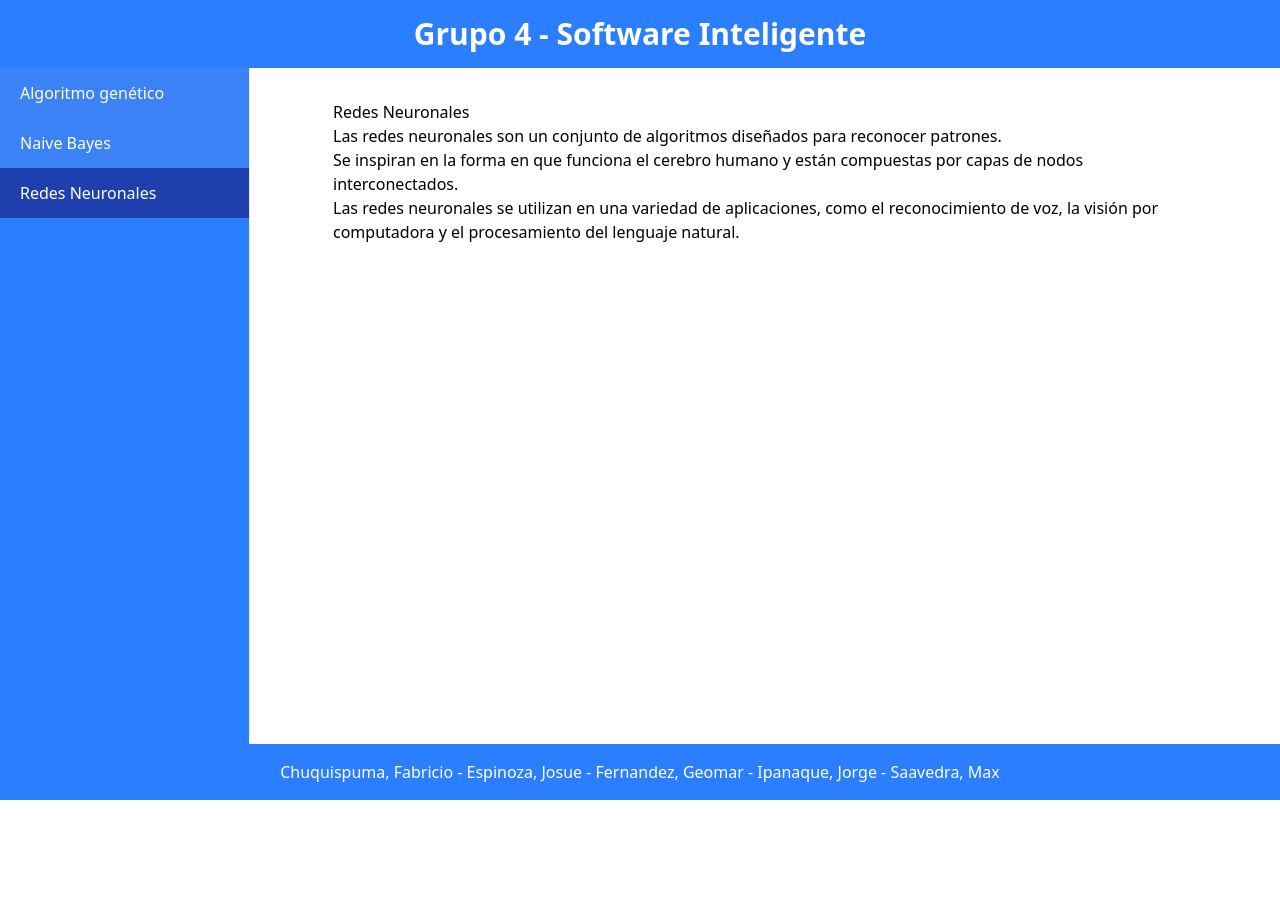
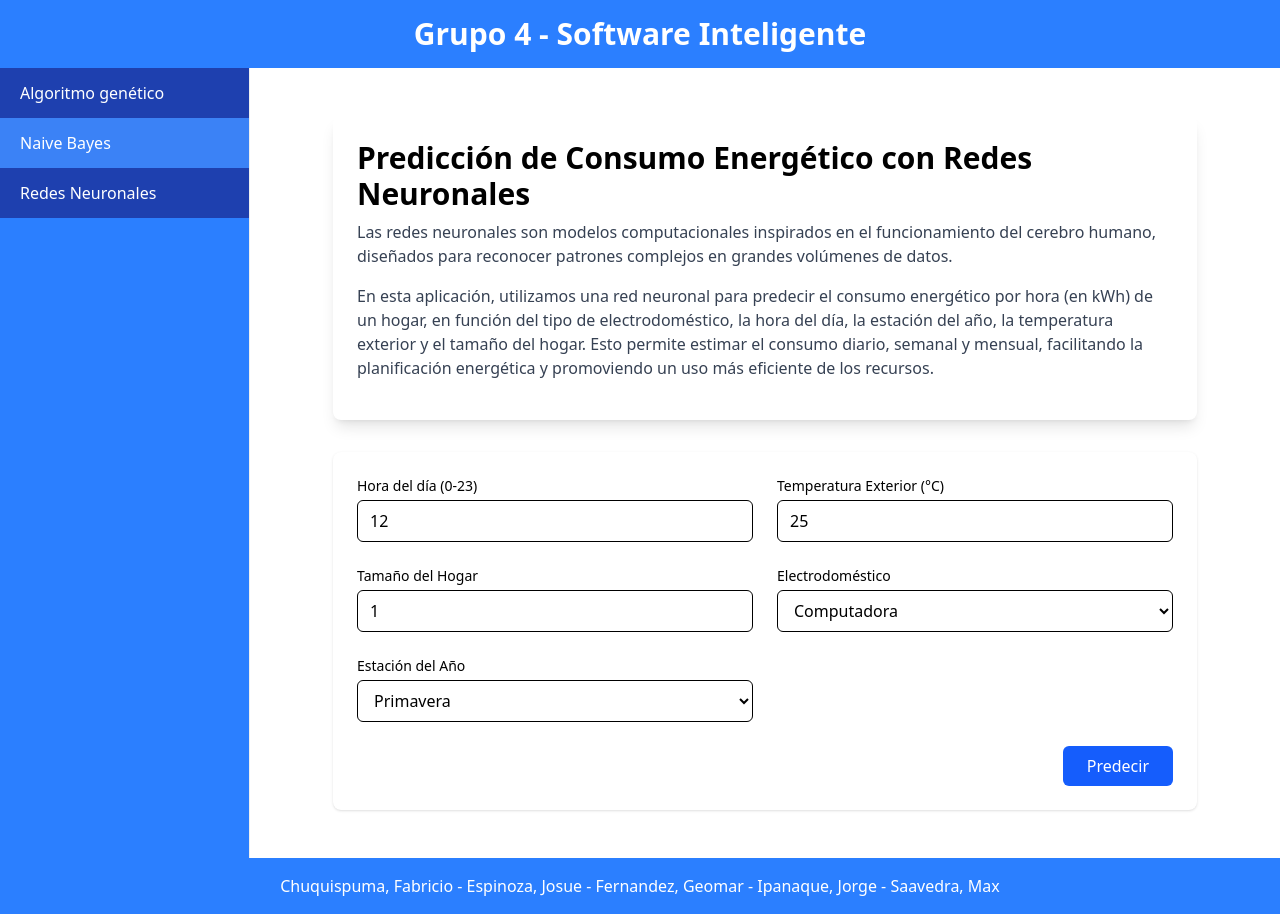
Before and after one commit to software-inteligente-G1/ia_front, a React (Vite) app: page /neural-networks in a window 1280 px wide. Before the commit the page ends 800 px from the top, so only its background shows below. Built offline with nearby package versions, Linux system fonts and the light colour scheme.

Commit message:
feat: add neural networks component

```diff
--- a/src/pages/neural-networks/components/main/neural-networks.component.tsx
+++ b/src/pages/neural-networks/components/main/neural-networks.component.tsx
@@ -1,10 +1,152 @@
+import React, { useState } from 'react';
+import {predictNeuralNetwork} from '../../services/neural-networks.service.ts';
+import {applianceLabels, initialState, seasonLabels} from "../../constants/general.constant.ts";
+import type {EnergyInput, EnergyOutput} from "../../interfaces/energy.interface.ts";
+
 export default function NeuralNetworksComponent() {
-  return (
-    <div className="max-w-4xl mx-auto max-h-4xl my-auto p-4">
-      <h1>Redes Neuronales</h1>
-      <p>Las redes neuronales son un conjunto de algoritmos diseñados para reconocer patrones.</p>
-      <p>Se inspiran en la forma en que funciona el cerebro humano y están compuestas por capas de nodos interconectados.</p>
-      <p>Las redes neuronales se utilizan en una variedad de aplicaciones, como el reconocimiento de voz, la visión por computadora y el procesamiento del lenguaje natural.</p>
-    </div>
-  );
+    const [formData, setFormData] = useState<EnergyInput>(initialState);
+    const [result, setResult] = useState<EnergyOutput | null>(null);
+    const [loading, setLoading] = useState(false);
+    const [error, setError] = useState('');
+
+    const handleChange = (e: React.ChangeEvent<HTMLInputElement | HTMLSelectElement>) => {
+        const { name, value } = e.target;
+        setFormData(prev => ({
+            ...prev,
+            [name]: name === 'appliance_type' || name === 'season' || name === 'household_size' || name === 'time'
+                ? Number(value)
+                : value
+        }));
+    };
+
+    const handleSubmit = async (e: React.FormEvent) => {
+        e.preventDefault();
+        setLoading(true);
+        setError('');
+        setResult(null);
+        try {
+            const response = await predictNeuralNetwork(formData);
+            setResult(response);
+        } catch (err) {
+            setError('Error al obtener la predicción. Revisa tu conexión o los datos ingresados.');
+        } finally {
+            setLoading(false);
+        }
+    };
+
+    return (
+        <div className="max-w-4xl mx-auto my-8 px-4">
+            {/* Introductory section about Neural Networks */}
+            <section className="bg-white shadow-lg rounded-lg p-6 mb-8">
+                <h1 className="text-3xl font-bold mb-2">
+                    Predicción de Consumo Energético con Redes Neuronales
+                </h1>
+                <p className="text-gray-700 mb-4">
+                    Las redes neuronales son modelos computacionales inspirados en el funcionamiento del cerebro humano, diseñados para reconocer patrones complejos en grandes volúmenes de datos.
+                </p>
+                <p className="text-gray-700 mb-4">
+                    En esta aplicación, utilizamos una red neuronal para predecir el consumo energético por hora (en kWh) de un hogar, en función del tipo de electrodoméstico, la hora del día, la estación del año, la temperatura exterior y el tamaño del hogar. Esto permite estimar el consumo diario, semanal y mensual, facilitando la planificación energética y promoviendo un uso más eficiente de los recursos.
+                </p>
+            </section>
+
+            {/* Prediction Form */}
+            <div className="bg-white shadow rounded-lg p-6 mb-8">
+                <form onSubmit={handleSubmit} className="grid grid-cols-1 sm:grid-cols-2 gap-6">
+                    <div>
+                        <label className="block text-sm font-medium">Hora del día (0-23)</label>
+                        <input
+                            type="number"
+                            name="time"
+                            value={formData.time}
+                            onChange={handleChange}
+                            className="w-full mt-1 px-3 py-2 border rounded-md"
+                            min="0" max="23"
+                            required
+                        />
+                    </div>
+
+                    <div>
+                        <label className="block text-sm font-medium">Temperatura Exterior (°C)</label>
+                        <input
+                            type="number"
+                            name="temperature"
+                            value={formData.temperature}
+                            onChange={handleChange}
+                            className="w-full mt-1 px-3 py-2 border rounded-md"
+                            required
+                        />
+                    </div>
+
+                    <div>
+                        <label className="block text-sm font-medium">Tamaño del Hogar</label>
+                        <input
+                            type="number"
+                            name="household_size"
+                            value={formData.household_size}
+                            onChange={handleChange}
+                            className="w-full mt-1 px-3 py-2 border rounded-md"
+                            required
+                        />
+                    </div>
+
+                    <div>
+                        <label className="block text-sm font-medium">Electrodoméstico</label>
+                        <select
+                            name="appliance_type"
+                            value={formData.appliance_type}
+                            onChange={handleChange}
+                            className="w-full mt-1 px-3 py-2 border rounded-md"
+                        >
+                            {applianceLabels.map((label, idx) => (
+                                <option key={idx} value={idx}>{label}</option>
+                            ))}
+                        </select>
+                    </div>
+
+                    <div>
+                        <label className="block text-sm font-medium">Estación del Año</label>
+                        <select
+                            name="season"
+                            value={formData.season}
+                            onChange={handleChange}
+                            className="w-full mt-1 px-3 py-2 border rounded-md"
+                        >
+                            {seasonLabels.map((label, idx) => (
+                                <option key={idx} value={idx}>{label}</option>
+                            ))}
+                        </select>
+                    </div>
+
+                    <div className="sm:col-span-2 flex justify-end">
+                        <button
+                            type="submit"
+                            disabled={loading}
+                            className="px-6 py-2 bg-blue-600 text-white font-medium rounded-md hover:bg-blue-700 disabled:opacity-50"
+                        >
+                            {loading ? 'Calculando...' : 'Predecir'}
+                        </button>
+                    </div>
+                </form>
+            </div>
+
+            {/* Result */}
+            {result && (
+                <div className="mb-6 p-4 rounded-lg bg-blue-50 border border-blue-200 text-blue-800">
+                    <h2 className="font-semibold mb-1">Resultado:</h2>
+                    <p>⚡ <strong>Consumo estimado por hora:</strong> {result.predicted_kwh} kWh</p>
+                    <p>📅 <strong>Consumo diario:</strong> {result.daily} kWh</p>
+                    <p>🗓 <strong>Consumo semanal:</strong> {result.weekly} kWh</p>
+                    <p>📆 <strong>Consumo mensual:</strong> {result.monthly} kWh</p>
+                    <p>📊 <strong>Categoría:</strong> {result.category}</p>
+                </div>
+            )}
+
+            {/* Error */}
+            {error && (
+                <div className="bg-yellow-50 border-yellow-200 text-yellow-800 rounded-lg p-4">
+                    {error}
+                </div>
+            )}
+        </div>
+    );
 }
--- /dev/null
+++ b/src/pages/neural-networks/constants/general.constant.ts
@@ -0,0 +1,19 @@
+import type {EnergyInput} from "../interfaces/energy.interface.ts";
+
+export const initialState: EnergyInput = {
+    home_id: 1,
+    appliance_type: 0,
+    energy_consumption: 0,
+    time: 12,
+    date: '',
+    temperature: 25,
+    season: 0,
+    household_size: 1
+};
+
+export const applianceLabels = [
+    "Computadora", "Lavavajillas", "Refrigeradora", "Calefactor", "Luces",
+    "Microondas", "Horno", "Televisor", "Lavadora"
+];
+
+export const seasonLabels = ["Primavera", "Verano", "Invierno"];
--- /dev/null
+++ b/src/pages/neural-networks/interfaces/energy.interface.ts
@@ -0,0 +1,18 @@
+export interface EnergyInput {
+    home_id: number;
+    appliance_type: number;
+    energy_consumption: number;
+    time: number;
+    date: string;
+    temperature: number;
+    season: number;
+    household_size: number;
+}
+
+export interface EnergyOutput {
+    predicted_kwh: number;
+    daily: number;
+    weekly: number;
+    monthly: number;
+    category: string;
+}
--- /dev/null
+++ b/src/pages/neural-networks/services/neural-networks.service.ts
@@ -0,0 +1,12 @@
+import axiosInstanceConstant from '../../../shared/constants/axios-instance.constant.ts';
+import type {EnergyInput, EnergyOutput} from "../interfaces/energy.interface.ts";
+
+export const predictNeuralNetwork = async (
+    data: EnergyInput
+): Promise<EnergyOutput> => {
+    const { data: response } = await axiosInstanceConstant.post<EnergyOutput>(
+        '/energy/predict',
+        data
+    );
+    return response;
+};
```
